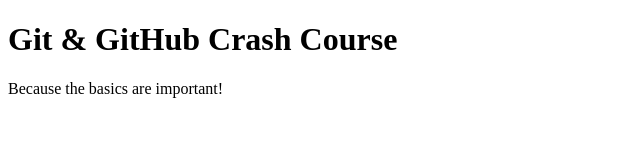
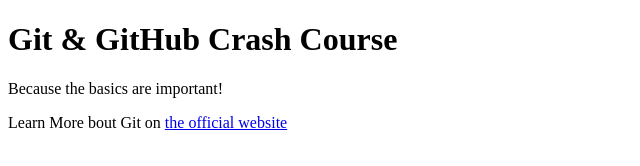
Before and after one commit to imranshs08/github-crash-course, a plain HTML site: page 01+Starting+Project/01 Starting Project/index.html in a window 1280 px wide. Shown: the whole page, without its empty margins (0-640 px from the left). Drawn offline with Linux system fonts and the light colour scheme.

Commit message:
today update

```diff
--- a/01+Starting+Project/01 Starting Project/index.html
+++ b/01+Starting+Project/01 Starting Project/index.html
@@ -9,5 +9,6 @@
   <body>
     <h1>Git & GitHub Crash Course</h1>
     <p>Because the basics are important!</p>
+    <p>Learn More bout Git on <a href="https://git-scm.com/book/en/v2"> the official website</a> </p>
   </body>
 </html>
```
